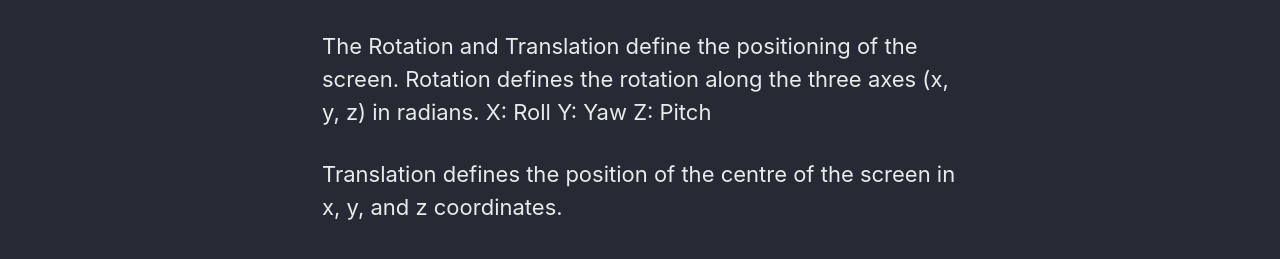
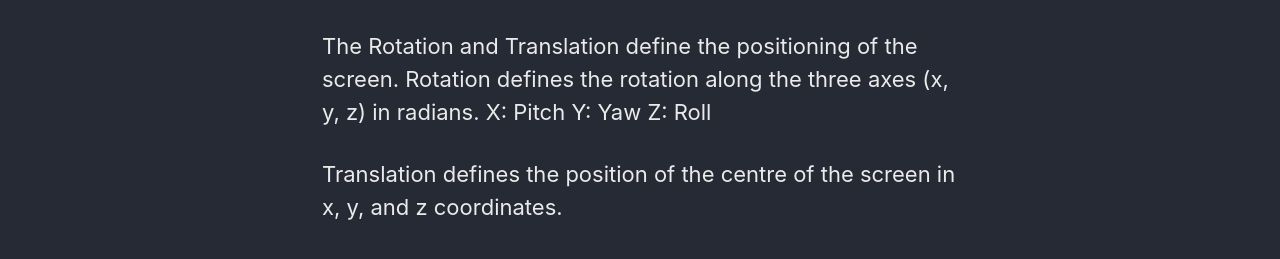
Before and after one commit to bonvision/bonvision.github.io, a Jekyll site: the page built from _docs/ViewingWindow.md, in a window 1280 px wide and 900 px high. Shown: the part 320-579 px from the top of the window. Built offline with Jekyll 4.4.1, drawn with Linux system fonts in a browser that asks for light colours; cached includes are drawn as plain includes.

```diff
--- a/_docs/ViewingWindow.md
+++ b/_docs/ViewingWindow.md
@@ -14,8 +14,8 @@ Width: Width of the display
 
 The Rotation and Translation define the positioning of the screen.
 Rotation defines the rotation along the three axes (x, y, z) in radians.
-X: Roll
+X: Pitch
 Y: Yaw
-Z: Pitch
+Z: Roll
 
 Translation defines the position of the centre of the screen in x, y, and z coordinates.
```
